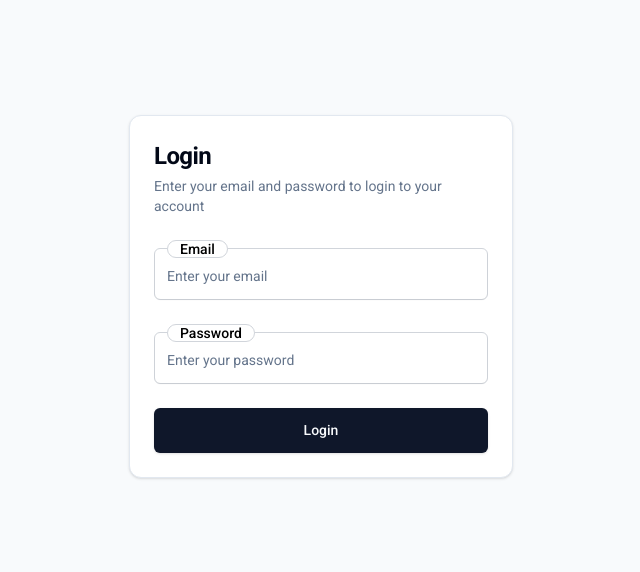
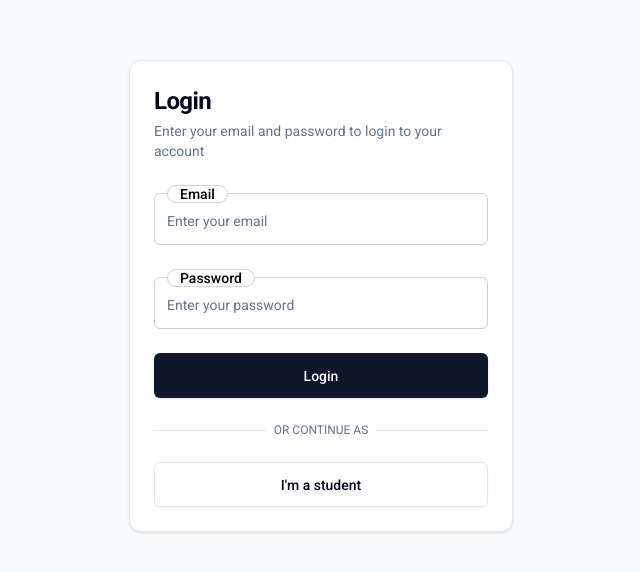
Before and after one commit to online-examination-org/FE-Online-Examination, a React (Vite) app: page /login in a window 1280 px wide. Shown: the part 104-676 px from the top of the page, without its empty margins (319-959 px from the left). Built offline with nearby package versions, Linux system fonts and the light colour scheme.

Commit message:
add vercel.json

```diff
--- a/package.json
+++ b/package.json
@@ -29,6 +29,7 @@
     "@radix-ui/react-radio-group": "^1.2.1",
     "@radix-ui/react-scroll-area": "^1.2.0",
     "@radix-ui/react-select": "^2.1.2",
+    "@radix-ui/react-separator": "^1.1.0",
     "@radix-ui/react-slot": "^1.1.0",
     "@radix-ui/react-switch": "^1.1.1",
     "@radix-ui/react-tabs": "^1.1.1",
--- /dev/null
+++ b/src/components/ui/separator.tsx
@@ -0,0 +1,29 @@
+import * as React from "react"
+import * as SeparatorPrimitive from "@radix-ui/react-separator"
+
+import { cn } from "@/lib/utils"
+
+const Separator = React.forwardRef<
+  React.ElementRef<typeof SeparatorPrimitive.Root>,
+  React.ComponentPropsWithoutRef<typeof SeparatorPrimitive.Root>
+>(
+  (
+    { className, orientation = "horizontal", decorative = true, ...props },
+    ref
+  ) => (
+    <SeparatorPrimitive.Root
+      ref={ref}
+      decorative={decorative}
+      orientation={orientation}
+      className={cn(
+        "shrink-0 bg-border",
+        orientation === "horizontal" ? "h-[1px] w-full" : "h-full w-[1px]",
+        className
+      )}
+      {...props}
+    />
+  )
+)
+Separator.displayName = SeparatorPrimitive.Root.displayName
+
+export { Separator }
--- a/src/pages/student/JoinQuiz.tsx
+++ b/src/pages/student/JoinQuiz.tsx
@@ -119,7 +119,7 @@ export default function JoinQuiz() {
                   type='name'
                   placeholder='Enter your name'
                   register={register('name')}
-                  error={errors.fullName?.message}
+                  error={errors?.fullName?.message}
                   disabled={isSubmitting}
                 />
                 <PillInput
--- a/src/pages/teacher/Login.tsx
+++ b/src/pages/teacher/Login.tsx
@@ -5,11 +5,12 @@ import { useForm } from 'react-hook-form'
 import { yupResolver } from '@hookform/resolvers/yup'
 import * as yup from 'yup'
 import { login } from '@/services/teachers.services'
-import { useNavigate } from 'react-router-dom'
+import { Link, useNavigate } from 'react-router-dom'
 import { useState } from 'react'
 import { useToast } from '@/hooks/use-toast'
 import { Loader2 } from 'lucide-react'
 import PillInput from '@/components/ui/input-custom'
+import { Separator } from '@/components/ui/separator'
 
 // Define the form schema with Yup
 const loginSchema = yup
@@ -112,6 +113,19 @@ export default function Login() {
               </div>
             </div>
           </form>
+
+          <div className='relative my-6'>
+            <div className='absolute inset-0 flex items-center'>
+              <Separator className='w-full' />
+            </div>
+            <div className='relative flex justify-center text-xs uppercase'>
+              <span className='bg-background px-2 text-muted-foreground'>Or continue as</span>
+            </div>
+          </div>
+
+          <Button variant='outline' className='w-full min-h-[45px]' asChild>
+            <Link to='/join'>I'm a student</Link>
+          </Button>
         </CardContent>
       </Card>
     </div>
--- a/src/pages/teacher/QuizBoard/components/ExamDetails.tsx
+++ b/src/pages/teacher/QuizBoard/components/ExamDetails.tsx
@@ -423,7 +423,7 @@ const ExamDetails: React.FC<ExamProps> = ({ exam: initialExam, setRefesh }) => {
     }
   }
 
-  const qrValue = `http://localhost:3000/join?passcode=${exam?.passcode || ''}`
+  const qrValue = `https://fe-online-examination.vercel.app/join?passcode=${exam?.passcode || ''}`
 
   const formatDateTime = (isoString: string) => {
     return format(new Date(isoString), 'dd/MM/yyyy HH:mm')
```
Also changed, not shown: vercel.json (added), 1 other file (tests, documents, lock files or other folders).
